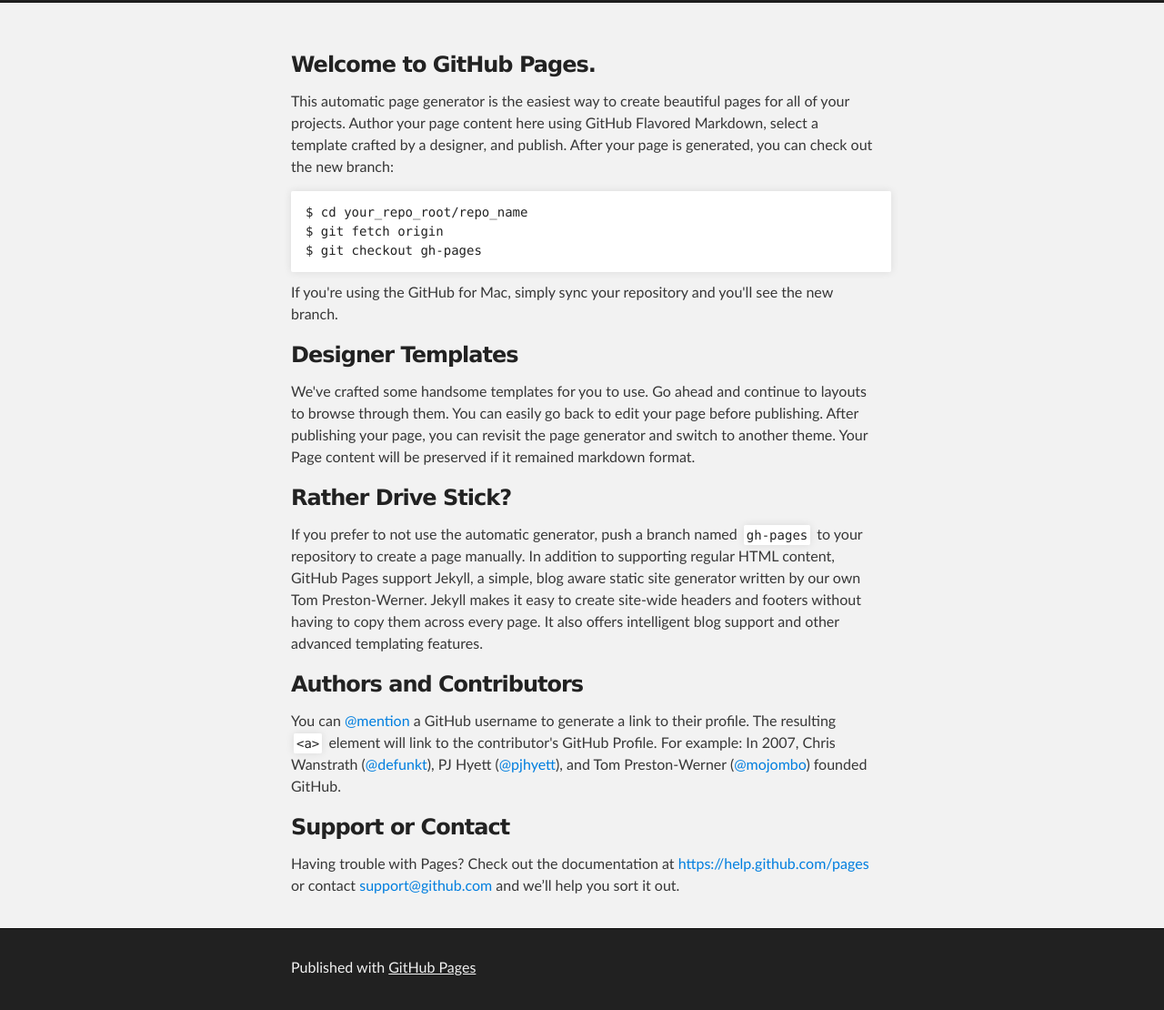
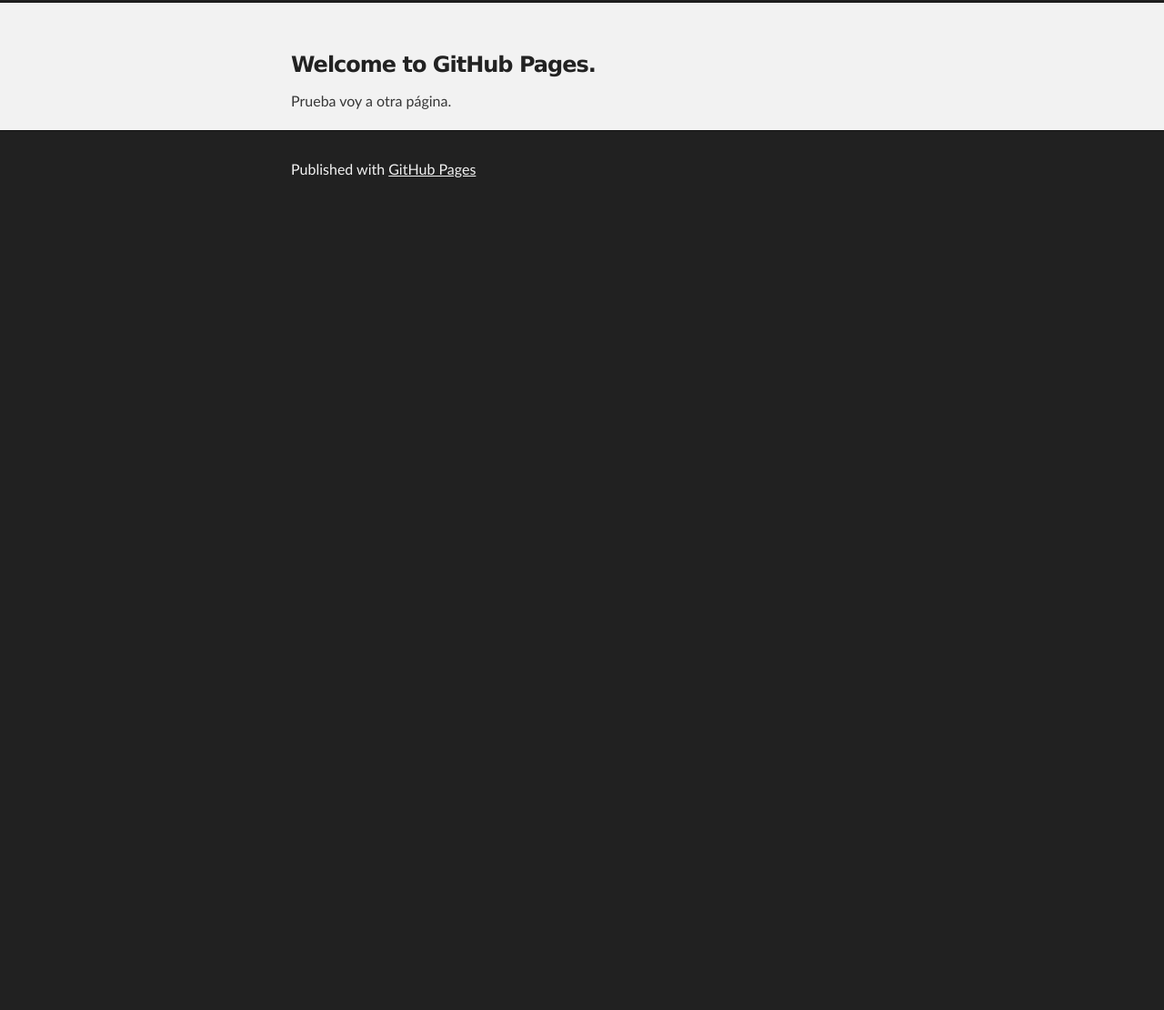
Before and after one commit to acglez/acglez.github.io, a plain HTML site: page index.html in a window 1280 px wide. Shown: the part 171-1281 px from the top of the page at 91% size. After the commit the page ends 800 px from the top, so only its background shows below. Drawn offline with Linux system fonts and the light colour scheme.

Commit message:
Update index.html

```diff
--- a/index.html
+++ b/index.html
@@ -29,35 +29,7 @@
       <section id="main_content" class="inner">
         <h3>
 <a id="welcome-to-github-pages" class="anchor" href="#welcome-to-github-pages" aria-hidden="true"><span class="octicon octicon-link"></span></a>Welcome to GitHub Pages.</h3>
-
-<p>This automatic page generator is the easiest way to create beautiful pages for all of your projects. Author your page content here using GitHub Flavored Markdown, select a template crafted by a designer, and publish. After your page is generated, you can check out the new branch:</p>
-
-<pre><code>$ cd your_repo_root/repo_name
-$ git fetch origin
-$ git checkout gh-pages
-</code></pre>
-
-<p>If you're using the GitHub for Mac, simply sync your repository and you'll see the new branch.</p>
-
-<h3>
-<a id="designer-templates" class="anchor" href="#designer-templates" aria-hidden="true"><span class="octicon octicon-link"></span></a>Designer Templates</h3>
-
-<p>We've crafted some handsome templates for you to use. Go ahead and continue to layouts to browse through them. You can easily go back to edit your page before publishing. After publishing your page, you can revisit the page generator and switch to another theme. Your Page content will be preserved if it remained markdown format.</p>
-
-<h3>
-<a id="rather-drive-stick" class="anchor" href="#rather-drive-stick" aria-hidden="true"><span class="octicon octicon-link"></span></a>Rather Drive Stick?</h3>
-
-<p>If you prefer to not use the automatic generator, push a branch named <code>gh-pages</code> to your repository to create a page manually. In addition to supporting regular HTML content, GitHub Pages support Jekyll, a simple, blog aware static site generator written by our own Tom Preston-Werner. Jekyll makes it easy to create site-wide headers and footers without having to copy them across every page. It also offers intelligent blog support and other advanced templating features.</p>
-
-<h3>
-<a id="authors-and-contributors" class="anchor" href="#authors-and-contributors" aria-hidden="true"><span class="octicon octicon-link"></span></a>Authors and Contributors</h3>
-
-<p>You can <a href="https://github.com/blog/821" class="user-mention">@mention</a> a GitHub username to generate a link to their profile. The resulting <code>&lt;a&gt;</code> element will link to the contributor's GitHub Profile. For example: In 2007, Chris Wanstrath (<a href="https://github.com/defunkt" class="user-mention">@defunkt</a>), PJ Hyett (<a href="https://github.com/pjhyett" class="user-mention">@pjhyett</a>), and Tom Preston-Werner (<a href="https://github.com/mojombo" class="user-mention">@mojombo</a>) founded GitHub.</p>
-
-<h3>
-<a id="support-or-contact" class="anchor" href="#support-or-contact" aria-hidden="true"><span class="octicon octicon-link"></span></a>Support or Contact</h3>
-
-<p>Having trouble with Pages? Check out the documentation at <a href="https://help.github.com/pages">https://help.github.com/pages</a> or contact <a href="mailto:support@github.com">support@github.com</a> and we’ll help you sort it out.</p>
+<a id="welcome-to-github-pages" class="anchor" href="http://acglez.github.io/pruebaUnoNode/" aria-hidden="true"><span class="octicon octicon-link"></span></a>Prueba voy a otra página.
       </section>
     </div>
 
```
